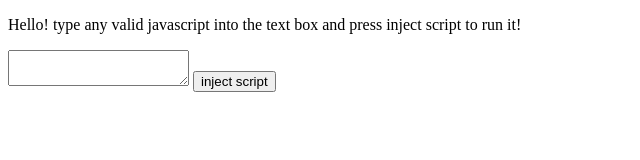
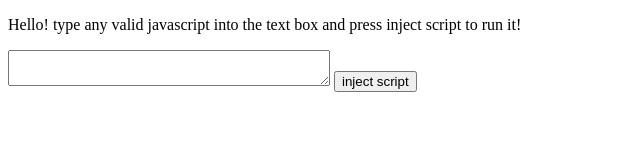
Before and after one commit to Draxx64/Draxx64.github.io, a plain HTML site: page injection.html in a window 1280 px wide. Shown: the whole page, without its empty margins (0-640 px from the left). Drawn offline with Linux system fonts and the light colour scheme.

Commit message:
Update injection.html

```diff
--- a/injection.html
+++ b/injection.html
@@ -6,7 +6,7 @@
 
 	<body>
 		<p> Hello! type any valid javascript into the text box and press inject script to run it! </p>
-		<textarea id="inj"></textarea>
+		<textarea id="inj" style="width: 25%; height: 99%"></textarea>
 		<button type="button" onclick="inject()">inject script</button>
 	</body>
 
```
